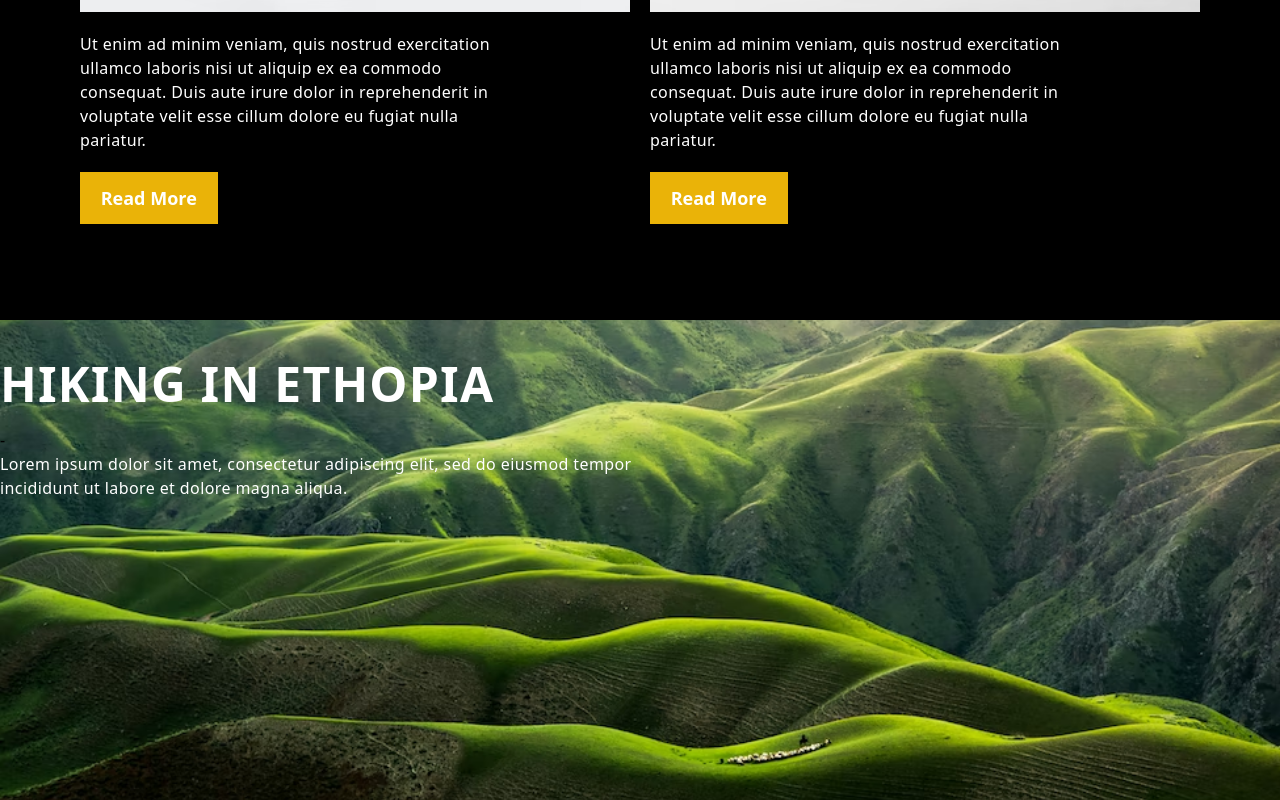
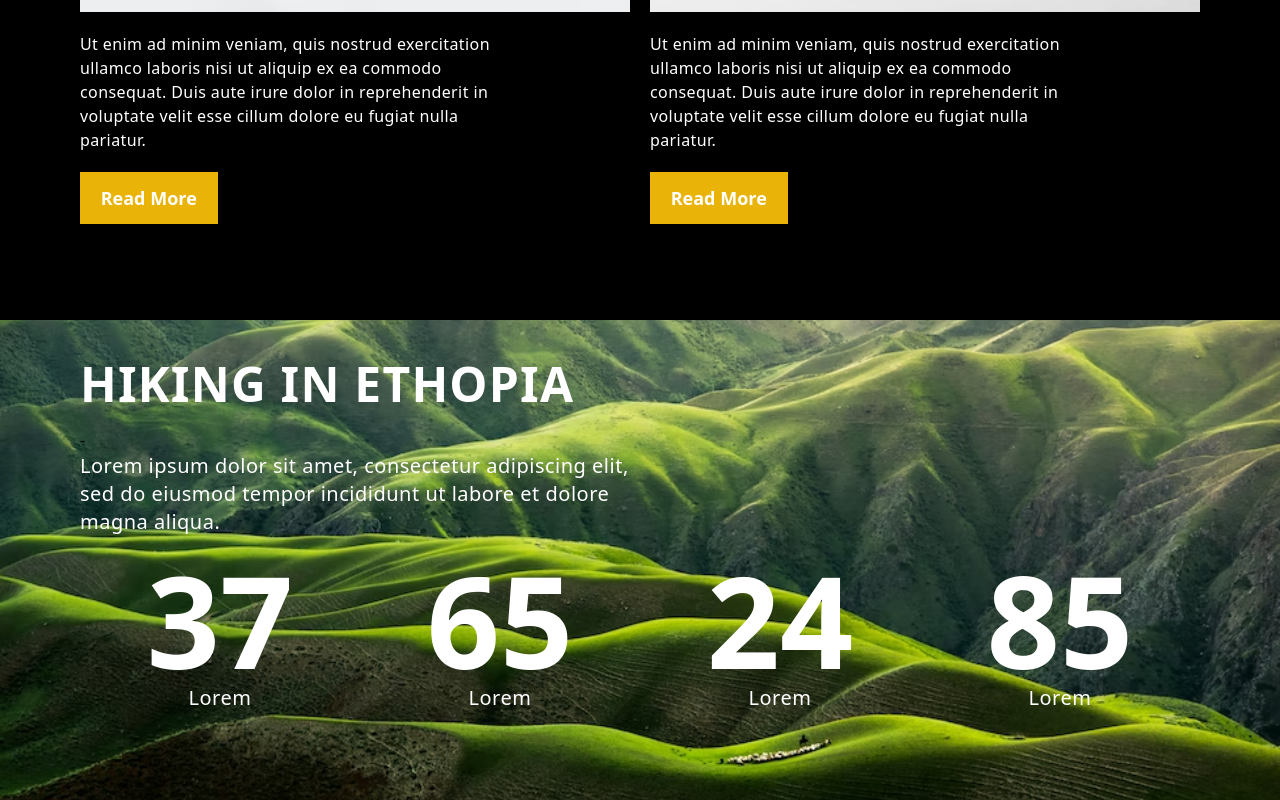
Before and after one commit to yafet-123/Sample_nature_sample2_frontend, a Next.js app: page / in a window 1280 px wide. Shown: the part 3078-3878 px from the top of the page. Built offline with nearby package versions, Linux system fonts and the light colour scheme.

Commit message:
adding hiking

```diff
--- a/components/Hiking.js
+++ b/components/Hiking.js
@@ -3,13 +3,13 @@ import Image from "next/image";
 
 export function Hiking() {
   return (
-    <div className="bg-black w-full h-full px-20 pb-24">
-      <div className="flex flex-col">
+    <div className="bg-black w-full h-full px-0 md:px-20 pb-24">
+      <div className="flex flex-col px-20 md:px-0">
         <h1 className="text-white text-5xl text-left font-bold uppercase mb-5 tracking-wide">
           Hiking in Ethopia
         </h1>
         -
-        <p className="text-white font-normal w-1/2 tracking-wide text-base mb-5">
+        <p className="text-white font-normal w-full lg:w-1/2 tracking-wide text-base mb-5">
           Lorem ipsum dolor sit amet, consectetur adipiscing elit, sed do
           eiusmod tempor incididunt ut labore et dolore magna aliqua. Amet risus
           nullam eget felis eget nunc lobortis Ut enim ad minim veniam, quis
@@ -21,28 +21,28 @@ export function Hiking() {
         </p>
       </div>
       <div className="grid grid-cols-1 md:grid-cols-2 gap-5">
-        <div className="flex flex-col justify-between">
+        <div className="flex flex-col justify-between ">
           <Image src="/images/bgImage12.avif" width={250} height={250} />
-          <p className="text-white font-normal w-3/4 tracking-wide text-base my-5">
+          <p className="text-white font-normal w-full lg:w-3/4 tracking-wide text-base my-5 px-20 md:px-0">
             Ut enim ad minim veniam, quis nostrud exercitation ullamco laboris
             nisi ut aliquip ex ea commodo consequat. Duis aute irure dolor in
             reprehenderit in voluptate velit esse cillum dolore eu fugiat nulla
             pariatur.
           </p>
-          <button className="p-3 bg-yellow-500 capitalize text-lg w-1/4 text-white font-bold">
+          <button className="p-3 bg-yellow-500 capitalize text-lg w-1/4 text-white font-bold mx-20 md:mx-0">
             Read more
           </button>
         </div>
 
         <div className="flex flex-col justify-between">
           <Image src="/images/bgImage13.avif" width={250} height={250} />
-          <p className="text-white font-normal w-3/4 tracking-wide text-base my-5">
+          <p className="text-white font-normal w-full lg:w-3/4 tracking-wide text-base my-5 px-20 md:px-0">
             Ut enim ad minim veniam, quis nostrud exercitation ullamco laboris
             nisi ut aliquip ex ea commodo consequat. Duis aute irure dolor in
             reprehenderit in voluptate velit esse cillum dolore eu fugiat nulla
             pariatur.
           </p>
-          <button className="p-3 bg-yellow-500 capitalize text-lg w-1/4 text-white font-bold">
+          <button className="p-3 bg-yellow-500 capitalize text-lg w-1/4 text-white font-bold mx-20 md:mx-0">
             Read more
           </button>
         </div>
--- a/components/RighThings.js
+++ b/components/RighThings.js
@@ -2,15 +2,54 @@ import React from "react";
 
 export function RighThings() {
   return (
-    <div className="RighThings-background-one w-full h-[30rem] pt-10 bg-black">
-      <h1 className="text-white text-5xl text-left font-bold uppercase mb-5 tracking-wide">
-        Hiking in Ethopia
-      </h1>
-      -
-      <p className="text-white font-normal w-1/2 tracking-wide text-base mb-5">
-        Lorem ipsum dolor sit amet, consectetur adipiscing elit, sed do eiusmod
-        tempor incididunt ut labore et dolore magna aliqua.
-      </p>
+    <div className="flex flex-col h-full w-full">
+      <div className="RighThings-background-one w-full h-full md:h-[30rem] pt-10 bg-black px-20">
+        <h1 className="text-white text-5xl text-left font-bold uppercase mb-5 tracking-wide">
+          Hiking in Ethopia
+        </h1>
+        -
+        <p className="text-white font-normal w-2/4 tracking-wide text-xl mb-5">
+          Lorem ipsum dolor sit amet, consectetur adipiscing elit, sed do
+          eiusmod tempor incididunt ut labore et dolore magna aliqua.
+        </p>
+        <div className="grid grid-cols-1 md:grid-cols-2 lg:grid-cols-4">
+          <div>
+            <h1 className="text-white text-9xl font-bold uppercase text-center">
+              37
+            </h1>
+            <p className="text-white font-normal tracking-wide text-xl mb-5 text-center">
+              Lorem
+            </p>
+          </div>
+
+          <div>
+            <h1 className="text-white text-9xl font-bold uppercase text-center">
+              65
+            </h1>
+            <p className="text-white font-normal tracking-wide text-xl mb-5 text-center">
+              Lorem
+            </p>
+          </div>
+
+          <div>
+            <h1 className="text-white text-9xl font-bold uppercase text-center">
+              24
+            </h1>
+            <p className="text-white font-normal tracking-wide text-xl mb-5 text-center">
+              Lorem
+            </p>
+          </div>
+
+          <div>
+            <h1 className="text-white text-9xl font-bold uppercase text-center">
+              85
+            </h1>
+            <p className="text-white font-normal tracking-wide text-xl mb-5 text-center">
+              Lorem
+            </p>
+          </div>
+        </div>
+      </div>
     </div>
   );
 }
```
